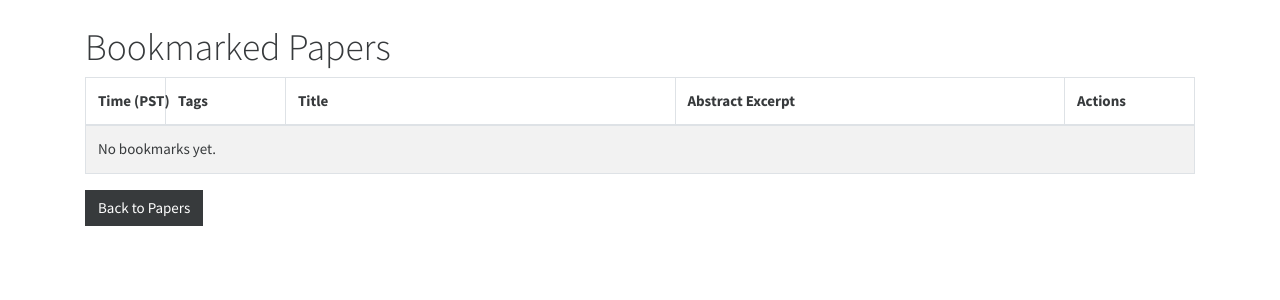
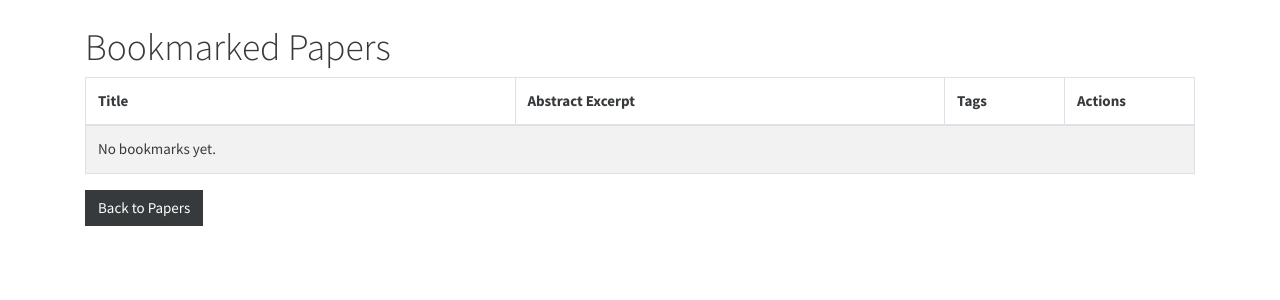
Before and after one commit to econoar/ai_paper_dashboard, a Flask app: page /bookmarks in a window 1280 px wide. Shown: the part 55-355 px from the top of the page. Run offline with Flask 3, Linux system fonts and the light colour scheme; some libraries are stand-ins or nearby versions.

Commit message:
“updates”

```diff
--- a/templates/bookmarks.html
+++ b/templates/bookmarks.html
@@ -5,10 +5,9 @@
   <table class="table table-striped table-bordered" id="bookmarksTable" style="table-layout: fixed; width: 100%;">
     <thead>
       <tr>
-        <th style="white-space: nowrap; width: 80px;">Time (PST)</th>
+        <th style="white-space: nowrap;">Title</th>
+        <th>Abstract Excerpt</th>
         <th style="width: 120px;">Tags</th>
-        <th>Title</th>
-        <th>Abstract Excerpt</th>
         <th style="width: 130px;">Actions</th>
       </tr>
     </thead>
@@ -24,7 +23,7 @@
       var tbody = $("#bookmarksTable tbody");
       tbody.empty();
       if (bookmarks.length === 0) {
-          tbody.append("<tr><td colspan='5'>No bookmarks yet.</td></tr>");
+          tbody.append("<tr><td colspan='4'>No bookmarks yet.</td></tr>");
       } else {
           bookmarks.forEach(function(paper){
               var excerpt = "";
@@ -34,10 +33,9 @@
                   excerpt = paper.summary || "No abstract available.";
               }
               var row = "<tr>" +
-                  "<td>" + (paper.time || "") + "</td>" +
-                  "<td>" + (paper.tags && paper.tags.length > 0 ? paper.tags.join(", ") : "N/A") + "</td>" +
                   "<td>" + paper.title + "</td>" +
                   "<td>" + excerpt + "</td>" +
+                  "<td>" + (paper.tags && paper.tags.length > 0 ? paper.tags.join(", ") : "N/A") + "</td>" +
                   "<td>" +
                     "<div class='d-flex flex-column'>" +
                       "<button class='btn btn-secondary btn-sm mb-2 more-info-btn' " +
@@ -45,7 +43,6 @@
                               "data-title='" + paper.title + "' " +
                               "data-tags='" + (paper.tags ? paper.tags.join(", ") : "N/A") + "' " +
                               "data-published='" + paper.published + "' " +
-                              "data-time='" + (paper.time || "") + "' " +
                               "data-link='" + paper.link + "' " +
                               "data-pdf='" + paper.pdf_link + "' " +
                               "data-summary='" + (paper.summary || "").replace(/\n/g, ' ') + "'>" +
@@ -72,7 +69,6 @@
       var title = $(this).data("title");
       var tags = $(this).data("tags");
       var published = $(this).data("published");
-      var time = $(this).data("time");
       var link = $(this).data("link");
       var pdf = $(this).data("pdf");
       var summary = $(this).data("summary");
@@ -80,7 +76,6 @@
       $("#modalTitle").text(title);
       $("#modalTags").text(tags || "N/A");
       $("#modalPublished").text(published);
-      $("#modalTime").text(time);
       $("#modalLink").attr("href", link).text(link);
       $("#modalPdf").attr("href", pdf).text(pdf);
       $("#modalSummary").text(summary);
@@ -138,7 +133,6 @@
         <div class="modal-body">
           <p><strong>Title:</strong> <span id="modalTitle"></span></p>
           <p><strong>Published:</strong> <span id="modalPublished"></span></p>
-          <p><strong>Time:</strong> <span id="modalTime"></span></p>
           <p><strong>Tags:</strong> <span id="modalTags"></span></p>
           <p><strong>arXiv Link:</strong> <a href="#" target="_blank" id="modalLink"></a></p>
           <p><strong>PDF Link:</strong> <a href="#" target="_blank" id="modalPdf"></a></p>
@@ -158,7 +152,6 @@
       var title = $(this).data("title");
       var tags = $(this).data("tags");
       var published = $(this).data("published");
-      var time = $(this).data("time");
       var link = $(this).data("link");
       var pdf = $(this).data("pdf");
       var summary = $(this).data("summary");
@@ -166,7 +159,6 @@
       $("#modalTitle").text(title);
       $("#modalTags").text(tags || "N/A");
       $("#modalPublished").text(published);
-      $("#modalTime").text(time);
       $("#modalLink").attr("href", link).text(link);
       $("#modalPdf").attr("href", pdf).text(pdf);
       $("#modalSummary").text(summary);
--- a/templates/info.html
+++ b/templates/info.html
@@ -18,7 +18,7 @@
   </p>
   <p>
     <strong>Secondary Keyword Filtering:</strong><br>
-    After retrieving papers from these categories, our system checks each paper’s title and abstract for specific keywords such as
+    After retrieving papers from these categories, our system checks each paper's title and abstract for specific keywords such as
     “reinforcement learning,” “digital twin,” “agent coordination,” etc. If none are detected, the Tags column displays "N/A."
   </p>
   <h2>Key Features</h2>
```
Also changed, not shown: templates/index.html (+13 -12 lines).
